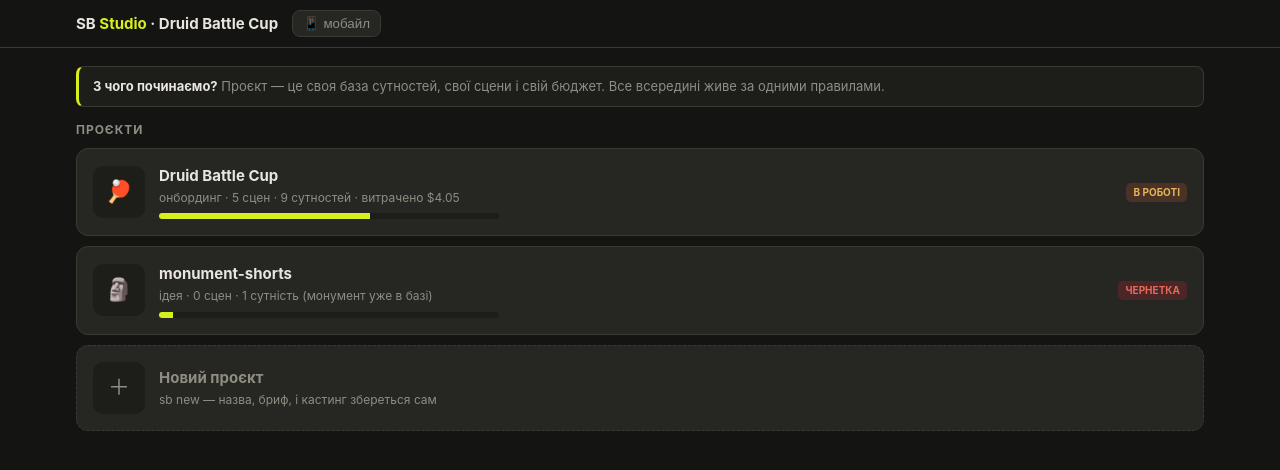
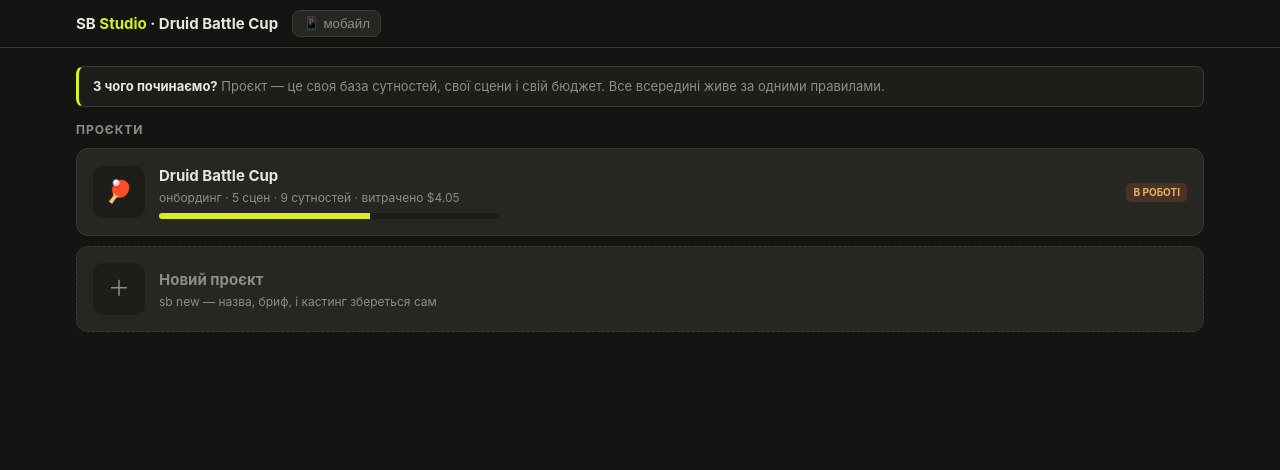
Before and after one commit to SerhiiDubei/sb-proto-assets, a plain HTML site: page index.html in a window 1280 px wide. Drawn offline with Linux system fonts and the light colour scheme.

Commit message:
монумент — локація Druid Battle Cup, не окремий проєкт

```diff
--- a/index.html
+++ b/index.html
@@ -115,13 +115,6 @@ body.picker #scp{display:block!important}
    <div class="bar" style="margin-top:7px;max-width:340px"><i style="width:62%"></i></div></div>
   <span class="badge mi">В РОБОТІ</span>
  </div>
- <div class="proj">
-  <div class="ic">🗿</div>
-  <div class="m"><div class="t">monument-shorts</div>
-   <div class="k">ідея · 0 сцен · 1 сутність (монумент уже в базі)</div>
-   <div class="bar" style="margin-top:7px;max-width:340px"><i style="width:4%"></i></div></div>
-  <span class="badge no">ЧЕРНЕТКА</span>
- </div>
  <div class="proj new">
   <div class="ic">＋</div>
   <div class="m"><div class="t">Новий проєкт</div>
```
